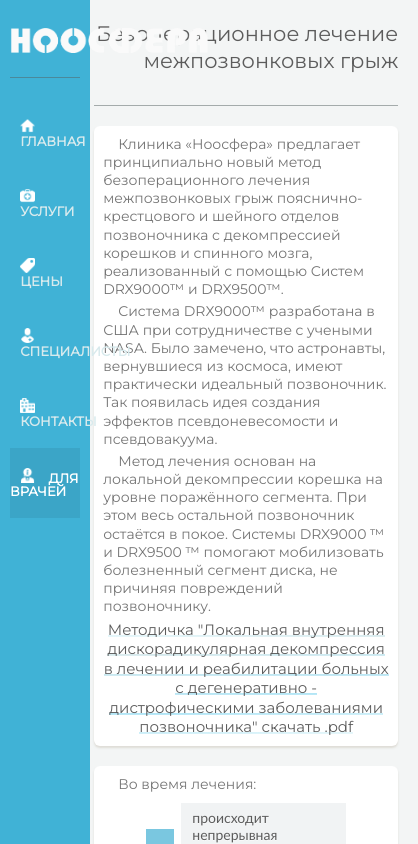
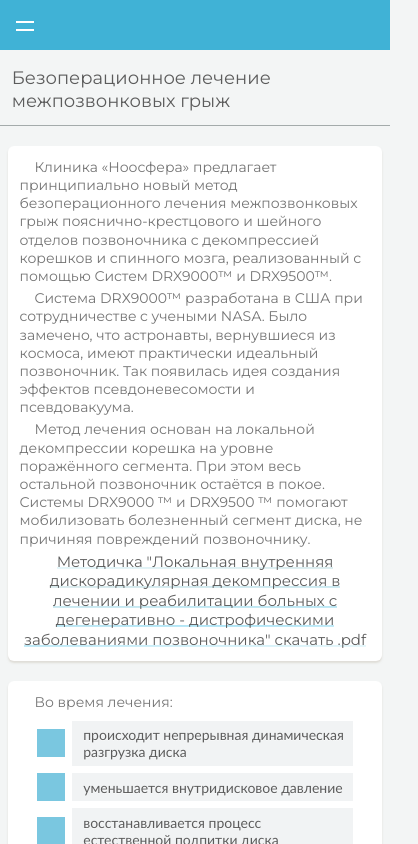
Before and after one commit to julrever/noosphere, a Vue app: page /fordoctors in a window 390 px wide. Shown: the top 844 px of the page, 418 px wide, since content can reach past the window. Built offline with nearby package versions, Linux system fonts and the light colour scheme; what v-viewer would draw is missing.

Commit message:
started mobile version

```diff
--- a/index.html
+++ b/index.html
@@ -9,9 +9,25 @@
   </head>
   <body>
     <div id="main">
-    <nav>
+    <nav v-bind:class="{ 'menu-opened': isActive }">
+      <div class="only-mobile">
+      <div class="burger-container" v-on:click="isActive = !isActive">
+      <div id="burger">
+        <div class="bar topBar"></div>
+        <div class="bar btmBar"></div>
+      </div>
+    </div>
+    <ul class="menu" v-on:click="isActive = !isActive">
+      <li class="menu-item"><router-link to="/" exact><img src="/static/images/home-button.png" height="15px">&nbsp;&nbsp;&nbsp;Главная</router-link></li>
+      <li class="menu-item"><router-link to="/services"><img src="/static/images/medicine-briefcase.png" height="15px"> &nbsp;&nbsp;&nbsp;Услуги</router-link></li>
+      <li class="menu-item"><router-link to="/prices"><img src="/static/images/tag.png" height="15px"> &nbsp;&nbsp;&nbsp;Цены</router-link></li>
+      <li class="menu-item"><router-link to="/specialists"><img src="/static/images/doctor.png" height="15px"> &nbsp;&nbsp;&nbsp;Специалисты</router-link></li>
+      <li class="menu-item"><router-link to="/about"><img src="/static/images/hospital-building.png" height="15px"> &nbsp;&nbsp;&nbsp;Контакты</router-link></li>
+      <li class="menu-item"><router-link to="/fordoctors"><img src="/static/images/businessman.png" height="15px"> &nbsp;&nbsp;&nbsp;Для врачей</router-link></li>
+    </ul>
+  </div>
 
-      <div class="lower" v-show="openMenu">
+      <div class="lower  hide-mobile">
         <br><router-link to="/" active-class="" tag="p"><center><img src="/static/images/logo.png" height="25px"></center></router-link><hr>
         <router-link to="/" exact><img src="/static/images/home-button.png" height="15px"> &nbsp;&nbsp;&nbsp;Главная</router-link>
         <router-link to="/services"><img src="/static/images/medicine-briefcase.png" height="15px"> &nbsp;&nbsp;&nbsp;Услуги</router-link>
@@ -30,6 +46,9 @@
       <footer><hr>Информация и цены, представленные на сайте, не являются публичной офертой</footer>
     </div>
   </div>
+  <script src="/static/js/vendor.js">
+  <script src="/static/js/app.js">
 
+  </script>
   </body>
 </html>
--- a/server.js
+++ b/server.js
@@ -3,6 +3,9 @@
 var serveStatic = require('serve-static');
 app = express();
 app.use(serveStatic(__dirname + "/dist"));
+app.get('*', function(req,res){
+  res.sendFile("/dist/index.html", {"root": __dirname});
+});
 var port = process.env.PORT || 5000;
 app.listen(port);
 console.log('server started '+ port);
--- a/src/components/Main.vue
+++ b/src/components/Main.vue
@@ -1,7 +1,7 @@
 <template>
 <div>
 <h2>Клиника лечения позвоночника «Ноосфера»</h2><hr>
-<table>
+<!--<table>
   <tr>
     <td><iframe width="560" height="315" src="https://www.youtube.com/embed/KlY2VCmAlnE?rel=0&amp;controls=0&amp;showinfo=0"
       frameborder="0" allow="autoplay; encrypted-media" allowfullscreen></iframe>
@@ -20,7 +20,7 @@
      болезнь не отступит.</p>
    </div></td>
   </tr>
-</table>
+</table>-->
 <div class="block">
  <h3>Симптомы заболеваний позвоночника</h3>
  <p>Позвоночник – это стержень человеческого организма с множеством нервных окончаний, который отвечает за регулирование различных процессов жизнедеятельности. Чтобы избежать таких серьезных заболеваний, как радикулит, межпозвоночная грыжа, остеохондроз и пр., следует обращать серьезное внимание даже на, казалось бы, незначительные симптомы:</p>
--- a/src/components/Prices.vue
+++ b/src/components/Prices.vue
@@ -275,7 +275,7 @@
   color: #5c5c5c;
   font-size: 15px;
 }
-
+@media all and (min-width: 500px) {
 table:hover td {
   color: #dbdbdb;
   font-weight: 100;
@@ -285,6 +285,7 @@
 table:hover tr:hover td {
 	color: #444;
 	text-shadow: 0 1.5px 0 #fff;
+}
 }
 
 tr:first-child {
--- a/src/main.js
+++ b/src/main.js
@@ -10,6 +10,10 @@
   el: '#main',
   router,
   data: {
-    openMenu: true
+    isActive: false,
+  },
+  methods: {
+    openMenu: function() {
+    }
   }
 })
--- a/static/css/main.css
+++ b/static/css/main.css
@@ -56,6 +56,10 @@
   font-size: 12px;
 }
 
+
+  .only-mobile{
+    display:none;
+}
 
 #logo{
   position: fixed;
@@ -322,3 +326,243 @@
 .slide-enter, .slide-leave-active {
   opacity: 0;
 }
+
+@media all and (max-width: 500px) {
+
+  .only-mobile {
+    display: block;
+  }
+
+
+  nav{
+      position: fixed;
+      width: 100%;
+      height: 50px;
+      background-color:#40B2D6;
+      z-index:5;
+      padding:0;
+  }
+
+  #container{
+    position: absolute;
+    overflow: auto;
+    top: 55px;
+    left:0;
+    width: 100%;
+    padding: 0;
+  }
+
+  footer{
+    color:#969696;
+    font-size: 10px;
+    opacity: 50%;
+    padding:3%;
+  }
+
+  .block{
+    background-color: white;
+    text-indent: 15px;
+    border-radius: 6px;
+    box-shadow: 0 2px 2px rgba(204, 197, 185, 0.5);
+    color: #252422;
+    width: 90%;
+    position: relative;
+    margin:auto;
+    margin-bottom: 20px;
+  }
+
+  h2,h3{
+    font-size: 18px;
+    font-weight: 100;
+    text-align: left;
+    color: #5c5c5c;
+    padding:3%;
+  }
+
+  hr {
+    margin-top: 0;
+    margin-bottom: 20px;
+    border: 0;
+    border-top: 0.5px solid #566363;
+    opacity: 0.5;
+  }
+
+  ol {
+      width: 90%;
+  }
+
+  .hide-mobile{
+    display: none;
+  }
+
+
+ .burger-container {
+   top:0;
+   left:0;
+  height: 50px;
+  width: 50px;
+  cursor: pointer;
+  -webkit-transform: rotate(0deg);
+          transform: rotate(0deg);
+  -webkit-transition: all 0.3s cubic-bezier(0.4, 0.01, 0.165, 0.99);
+  transition: all 0.3s cubic-bezier(0.4, 0.01, 0.165, 0.99);
+  -webkit-user-select: none;
+     -moz-user-select: none;
+      -ms-user-select: none;
+          user-select: none;
+  -webkit-tap-highlight-color: transparent;
+}
+.burger-container #burger {
+  width: 18px;
+  height: 8px;
+  position: relative;
+  display: block;
+  margin: -4px auto 0;
+  top: 50%;
+}
+.burger-container #burger .bar {
+  width: 100%;
+  height: 2px;
+  display: block;
+  position: relative;
+  background: #FFF;
+  -webkit-transition: all 0.3s cubic-bezier(0.4, 0.01, 0.165, 0.99);
+  transition: all 0.3s cubic-bezier(0.4, 0.01, 0.165, 0.99);
+  -webkit-transition-delay: 0s;
+          transition-delay: 0s;
+}
+.burger-container #burger .bar.topBar {
+  -webkit-transform: translateY(0px) rotate(0deg);
+          transform: translateY(0px) rotate(0deg);
+}
+.burger-container #burger .bar.btmBar {
+  -webkit-transform: translateY(6px) rotate(0deg);
+          transform: translateY(6px) rotate(0deg);
+}
+ ul.menu {
+  position: relative;
+  display: none;
+  padding: 0px 48px 0;
+  list-style: none;
+}
+li.menu-item {
+  border-bottom: 0.5px solid #566363;
+  margin-top: 5px;
+  -webkit-transform: scale(1.15) translateY(-30px);
+            transform: scale(1.15) translateY(-30px);
+    opacity: 0;
+    -webkit-transition: opacity 0.6s cubic-bezier(0.4, 0.01, 0.165, 0.99), -webkit-transform 0.5s cubic-bezier(0.4, 0.01, 0.165, 0.99);
+    transition: opacity 0.6s cubic-bezier(0.4, 0.01, 0.165, 0.99), -webkit-transform 0.5s cubic-bezier(0.4, 0.01, 0.165, 0.99);
+    transition: transform 0.5s cubic-bezier(0.4, 0.01, 0.165, 0.99), opacity 0.6s cubic-bezier(0.4, 0.01, 0.165, 0.99);
+    transition: transform 0.5s cubic-bezier(0.4, 0.01, 0.165, 0.99), opacity 0.6s cubic-bezier(0.4, 0.01, 0.165, 0.99), -webkit-transform 0.5s cubic-bezier(0.4, 0.01, 0.165, 0.99);
+}
+
+.menu li:nth-child(1) {
+  -webkit-transition-delay: 0.49s;
+          transition-delay: 0.49s;
+}
+.menu li:nth-child(2) {
+  -webkit-transition-delay: 0.42s;
+          transition-delay: 0.42s;
+}
+.menu li:nth-child(3) {
+  -webkit-transition-delay: 0.35s;
+          transition-delay: 0.35s;
+}
+.menu li:nth-child(4) {
+  -webkit-transition-delay: 0.28s;
+          transition-delay: 0.28s;
+}
+.menu li:nth-child(5) {
+  -webkit-transition-delay: 0.21s;
+          transition-delay: 0.21s;
+}
+.menu li:nth-child(6) {
+  -webkit-transition-delay: 0.14s;
+          transition-delay: 0.14s;
+}
+.menu li:nth-child(7) {
+  -webkit-transition-delay: 0.07s;
+          transition-delay: 0.07s;
+}
+ ul.menu li.menu-item a {
+  display: block;
+  position: relative;
+  color: #FFF;
+  font-family: "Ek Mukta", sans-serif;
+  font-weight: 100;
+  text-decoration: none;
+  font-size: 22px;
+  line-height: 2.35;
+  font-weight: 200;
+  width: 100%;
+}
+.menu-opened {
+  height: 100%;
+  background-color: #40B2D6;
+  -webkit-transition: all 0.3s ease-in;
+  transition: all 0.3s ease-in;
+}
+.menu-opened .burger-container {
+  -webkit-transform: rotate(90deg);
+          transform: rotate(90deg);
+}
+.menu-opened .burger-container #burger .bar {
+  -webkit-transition: all 0.4s cubic-bezier(0.4, 0.01, 0.165, 0.99);
+  transition: all 0.4s cubic-bezier(0.4, 0.01, 0.165, 0.99);
+  -webkit-transition-delay: 0.2s;
+          transition-delay: 0.2s;
+}
+.menu-opened .burger-container #burger .bar.topBar {
+  -webkit-transform: translateY(4px) rotate(45deg);
+          transform: translateY(4px) rotate(45deg);
+}
+.menu-opened .burger-container #burger .bar.btmBar {
+  -webkit-transform: translateY(3px) rotate(-45deg);
+          transform: translateY(3px) rotate(-45deg);
+}
+.menu-opened ul {
+  display: block;
+}
+.menu-opened ul.menu li.menu-item {
+  -webkit-transform: scale(1) translateY(0px);
+          transform: scale(1) translateY(0px);
+  opacity: 1;
+}
+.menu-opened ul.menu li.menu-item:nth-child(1) {
+  -webkit-transition-delay: 0.27s;
+          transition-delay: 0.27s;
+}
+.menu-opened ul.menu li.menu-item:nth-child(2) {
+  -webkit-transition-delay: 0.34s;
+          transition-delay: 0.34s;
+}
+.menu-opened ul.menu li.menu-item:nth-child(3) {
+  -webkit-transition-delay: 0.41s;
+          transition-delay: 0.41s;
+}
+.menu-opened ul.menu li.menu-item:nth-child(4) {
+  -webkit-transition-delay: 0.48s;
+          transition-delay: 0.48s;
+}
+.menu-opened ul.menu li.menu-item:nth-child(5) {
+  -webkit-transition-delay: 0.55s;
+          transition-delay: 0.55s;
+}
+.menu-opened ul.menu li.menu-item:nth-child(6) {
+  -webkit-transition-delay: 0.62s;
+          transition-delay: 0.62s;
+}
+.menu-opened ul.menu li.menu-item:nth-child(7) {
+  -webkit-transition-delay: 0.69s;
+          transition-delay: 0.69s;
+}
+
+nav {
+  -webkit-transition: all 0.4s ease-out, background 1s ease-out;
+ transition: all 0.4s ease-out, background 1s ease-out;
+ -webkit-transition-delay: 0.1s;
+         transition-delay: 0.1s;
+}
+
+}
```
Also changed, not shown: 11 other files (tests, documents, lock files or other folders).
